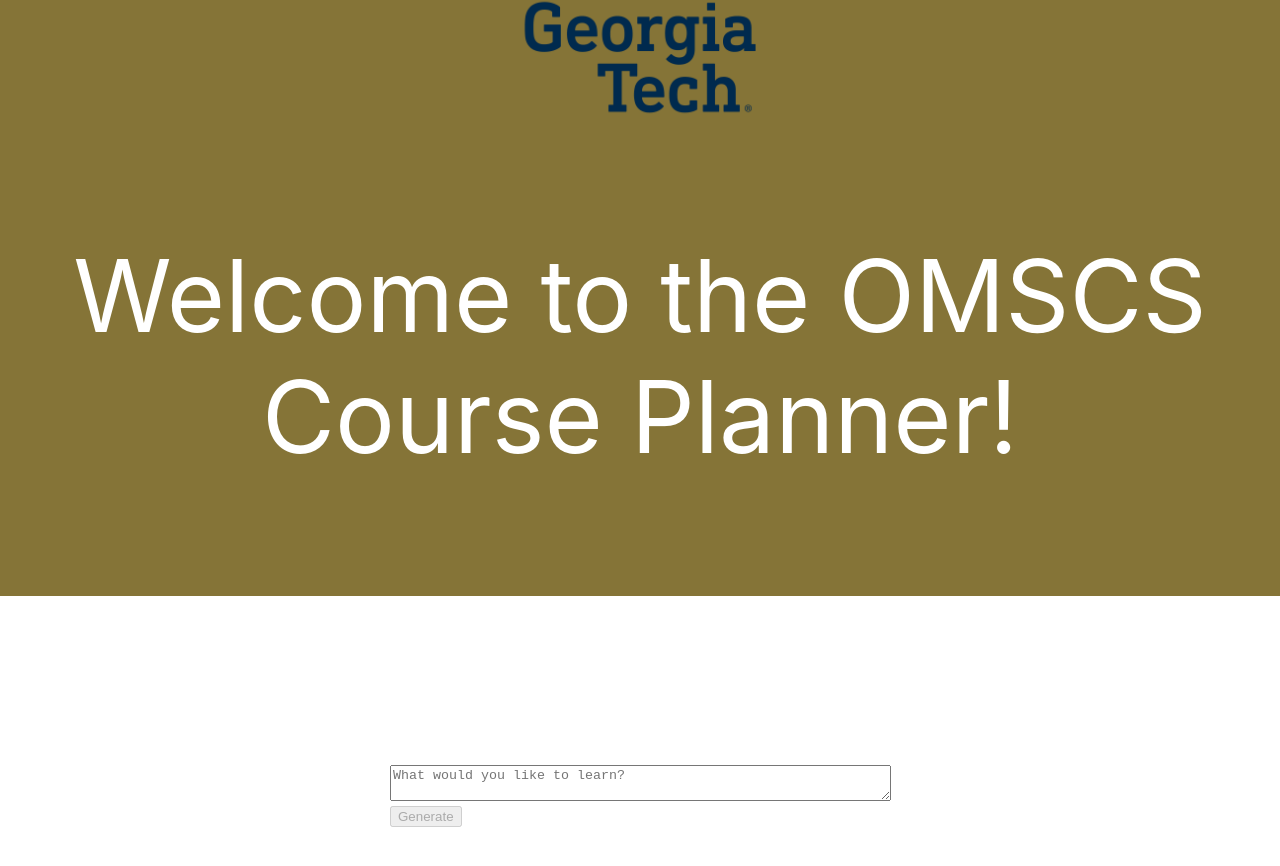
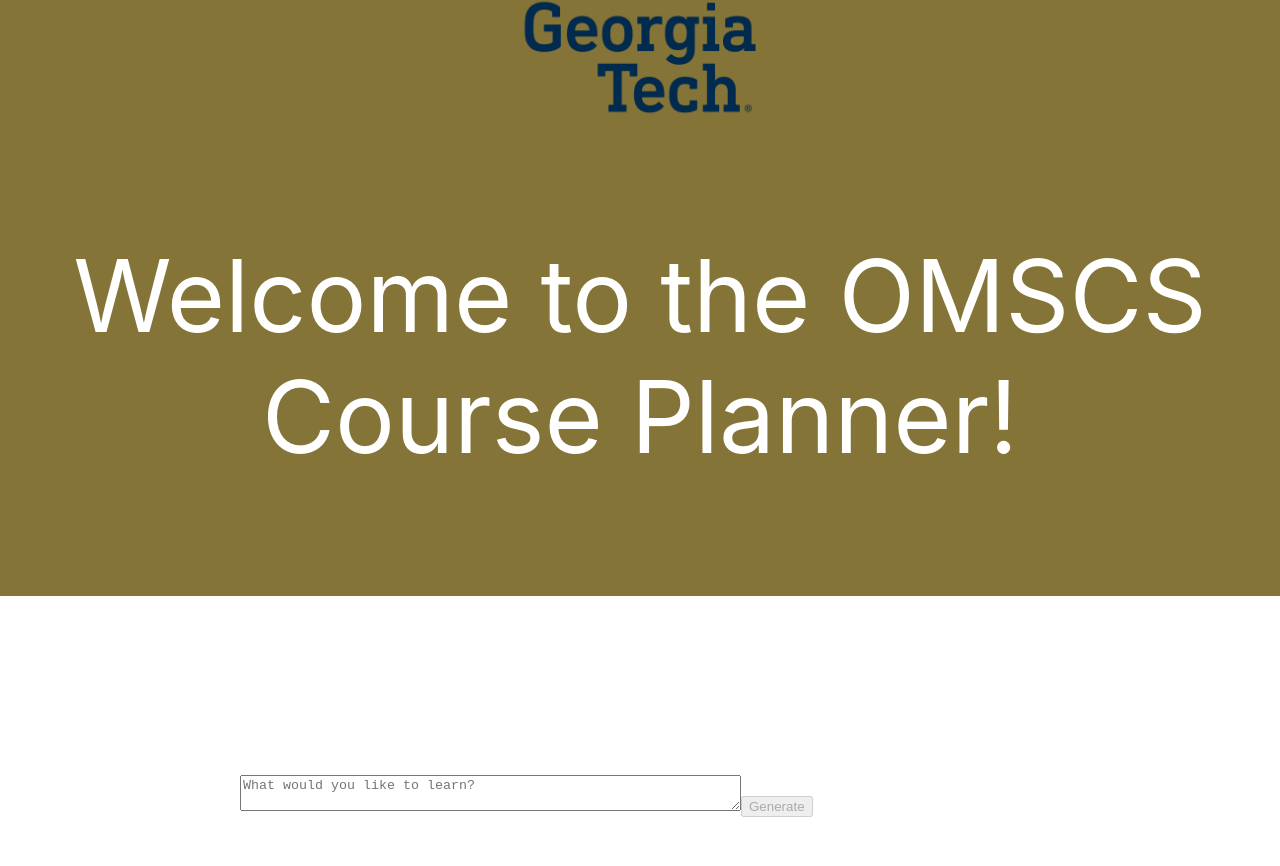
Before and after one commit to aaron-naing/web-app-course-planner, a React (Create React App) app: page / in a window 1280 px wide. Shown: the part 204-1070 px from the top of the page. Built offline with nearby package versions, Linux system fonts and the light colour scheme; no server answers.

Commit message:
fixed chat

```diff
--- a/src/Chat.js
+++ b/src/Chat.js
@@ -4,6 +4,8 @@
 const Chat = () => {
     const openai = new OpenAI({
     apiKey: process.env.REACT_APP_OPENAI_API_KEY,
+    organization: process.env.REACT_APP_ORGANIZATION,
+    project: "",
     dangerouslyAllowBrowser: true
   });
 
@@ -16,12 +18,15 @@
     e.preventDefault();
     setLoading(true);
     try {
+        /*
         const assistant = await openai.beta.assistants.create({
             name: "Course Planner",
             instructions: "You are an Course Planner for the Georgia Tech Online Masters of Computer Science Program. Use you knowledge base to answer questions the course selection and advise students on courses to take depending on their interests, goals, and abilities.",
             tools: [{ type: "file_search" }],
             model: "gpt-3.5-turbo"
         });
+
+         */
       const thread = await openai.beta.threads.create();
       const message = await openai.beta.threads.messages.create(
         thread.id,
@@ -34,7 +39,7 @@
       let run = await openai.beta.threads.runs.createAndPoll(
       thread.id,
       {
-          assistant_id: assistant.id, // process.env.ASSISTANT_ID,
+          assistant_id: process.env.REACT_APP_ASSISTANT_ID,
           instructions: "Please address the user as Jane Doe. The user has a premium account."
         }
       );
@@ -66,7 +71,7 @@
             display: "flex",
             justifyContent: "center",
             flexDirection: "column",
-            width: "500px",
+            width: "800px",
             height: "50vh",
             margin: "0 auto"
         }}>
```
Also changed, not shown: 1 other file (tests, documents, lock files or other folders).
